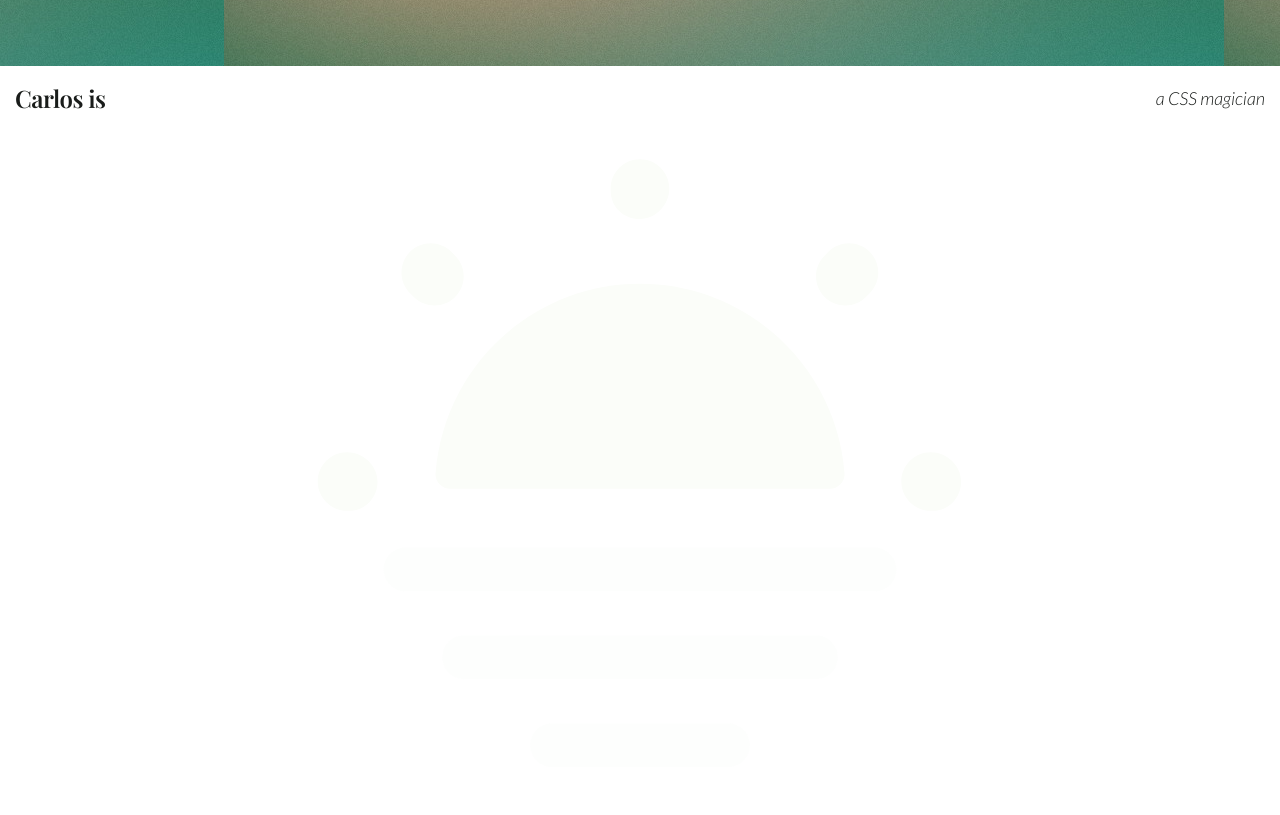
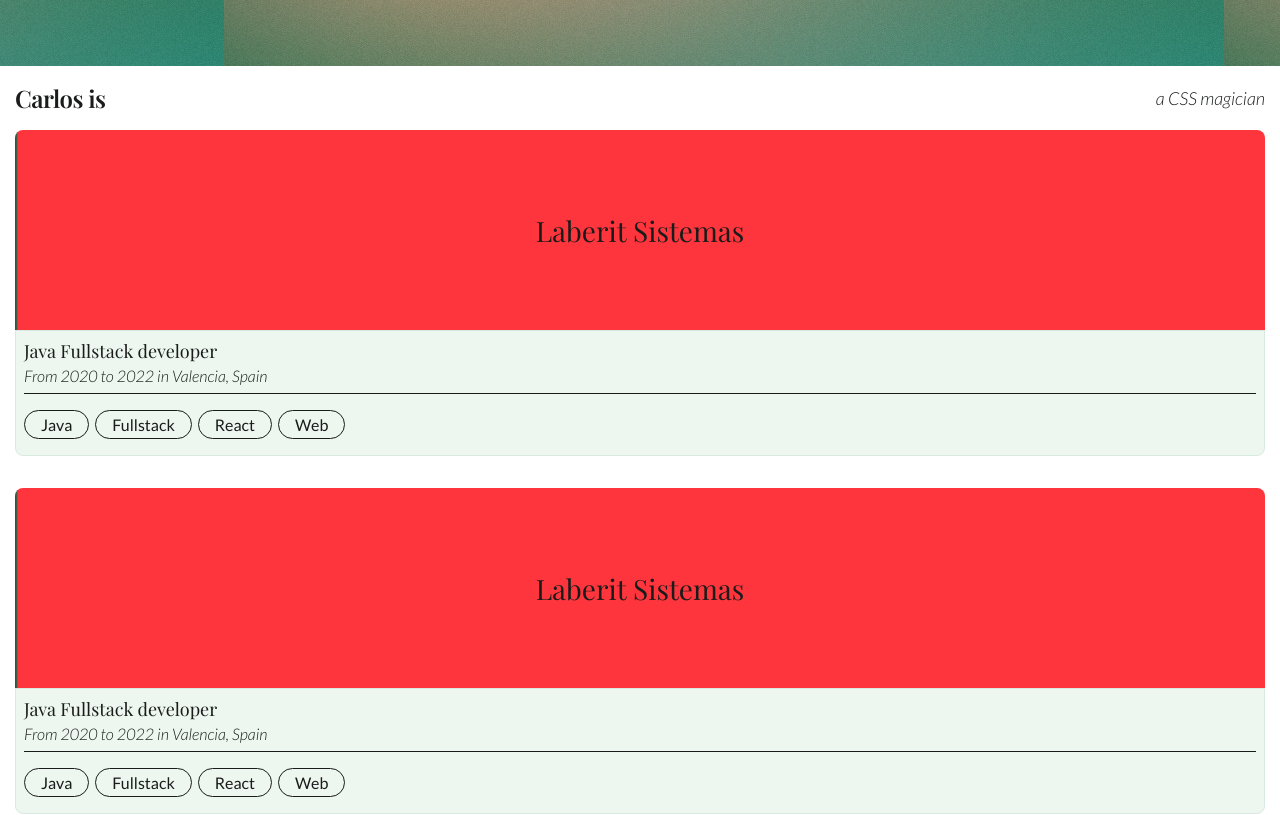
Before and after one commit to daiant/pages-2023, a Next.js app: page / in a window 1280 px wide. Shown: the part 760-1575 px from the top of the page. Built offline with nearby package versions, Linux system fonts and the light colour scheme.

Commit message:
feat(jobs) better component

```diff
--- a/src/app/page.module.scss
+++ b/src/app/page.module.scss
@@ -1,7 +1,8 @@
 .main {
-  section {
+  > section {
     padding-inline: 15px;
     scroll-margin-block-start: 70px;
+    min-height: 100vh;
     &.front {
       min-height: 100vh;
       display: flex;
--- a/src/app/page.tsx
+++ b/src/app/page.tsx
@@ -1,6 +1,5 @@
 'use client';
 
-import Bubble from '@/components/Bubble/bubble';
 import Nav from '@/components/Navigation/nav';
 import Block, { TypeBlock } from '@/components/sections/block/Block';
 import Splash from '@/components/sections/Splash/splash';
@@ -8,19 +7,25 @@
 
 const jobs: Array<TypeBlock> = [
   {
-    title: 'Java Fullstack developer at Laberit Sistemas',
+    heading: "Laberit Sistemas",
+    title: 'Java Fullstack developer',
     description: 'From 2020 to 2022 in Valencia, Spain',
-    img: '/sun.svg',
+    img: '/red.png',
+    tags: ['java', 'fullstack', 'react', 'web']
   },
   {
-    title: 'Java Fullstack developer at Laberit Sistemas',
+    heading: "Laberit Sistemas",
+    title: 'Java Fullstack developer',
     description: 'From 2020 to 2022 in Valencia, Spain',
-    img: '/sun.svg',
+    img: '/red.png',
+    tags: ['java', 'fullstack', 'react', 'web']
   },
   {
-    title: 'Java Fullstack developer at Laberit Sistemas',
+    heading: "Laberit Sistemas",
+    title: 'Java Fullstack developer',
     description: 'From 2020 to 2022 in Valencia, Spain',
-    img: '/sun.svg',
+    img: '/red.png',
+    tags: ['java', 'fullstack', 'react', 'web']
   },
 ]
 
@@ -28,7 +33,6 @@
   return (
     <main className={`${styles.main}`}>
       <Splash />
-      <div className={styles.mainPage} id='main'>
       <Nav></Nav>
       <section id='scroll-next'>
         {jobs.map((job: TypeBlock, index: number) =>
@@ -36,14 +40,11 @@
         )}
       </section>
       <section>
-          <div className={styles.info}>
         <div className="noInfo">
           <h2>Omg no info yet!!</h2>
           <h3>I don't have any hobbies :(</h3>
         </div>
-          </div>
       </section>
-      </div>
     </main>
   )
 }
--- a/src/components/sections/block/Block.tsx
+++ b/src/components/sections/block/Block.tsx
@@ -3,13 +3,26 @@
 
 export type TypeBlock = {
     img: string,
+    heading: string,
     title: string,
     description: string,
+    tags: Array<string>
 }
-export default function Block(props: { block: TypeBlock }) {
+export default function Block({ block }: { block: TypeBlock }) {
     return <div className={styles.block}>
-        <Image src={props.block.img} width={250} height={150} alt={props.block.description} />
-        <p className={styles.title}>{props.block.title}</p>
-        <p className={styles.description}>{props.block.description}</p>
+        <header>
+            <p>{block.heading}</p>
+            <Image src={block.img} fill alt={block.description} />
+        </header>
+        <main>
+            <p className={styles.title}>{block.title}</p>
+            <p className={styles.description}>{block.description}</p>
+            <div className={styles.separator}></div>
+            <ul>
+                {block.tags.map((tag: string) => {
+                    return <li className="tag" key={tag}>{tag}</li>
+                })}
+            </ul>
+        </main>
     </div>
 }
--- a/src/components/sections/block/block.module.scss
+++ b/src/components/sections/block/block.module.scss
@@ -1,9 +1,34 @@
 .block {
     margin-block-end: 32px;
-    img {
-        aspect-ratio: 16 / 9;
-        width: 100%;
-        height: auto;
+    // border: 1px solid var(--main-color);
+    header {
+        position: relative;
+        height: 200px;
+        p {
+            font-family: var(--heading-font);
+            font-size: 28px;
+            width: 100%;
+            text-align: center;
+            position: absolute;
+            top: 50%;
+            left: 50%;
+            transform: translate(-50%, -50%);
+            margin: 0;
+            z-index: 1;
+        }
+        img {
+            aspect-ratio: 16 / 9;
+            border-top-right-radius: 8px;
+            border-top-left-radius: 8px;
+        }
+    }
+    main {
+        padding-inline: 8px;
+        padding-block: 8px 16px;
+        background-color: var(--on-surface-1);
+        border: 1px solid var(--on-surface-5);
+        border-bottom-left-radius: 8px;
+        border-bottom-right-radius: 8px;
     }
     p {
         margin: 0;
@@ -18,11 +43,26 @@
         font-style: italic;
         font-weight: 200;
     }
+    .separator {
+        width: 100%;
+        height: 1px;
+        margin-block: 8px;
+        background-color: var(--main-color);
+    }
+    ul {
+        padding: 0;
+        margin: 0;
+        margin-block-start: 16px;
+        list-style: none;
+        display: flex;
+        gap: 6px;
+        flex-wrap: wrap;
+        li {
+            padding: 4px 16px;
+            font-family: var(--normal-font);
+            text-transform: capitalize;
+            border: 1px solid var(--main-color);
+            border-radius: 3rem;
+        }
+    }
 }
-// .block {
-//     margin-block-start: 13px;
-//     width: 100%;
-//     height: auto;
-//     aspect-ratio: 16 / 9;
-//     background-color: teal;
-// }
```
Also changed, not shown: src/components/Bubble/bubble.module.scss (deleted, +0 -15 lines), src/components/Bubble/bubble.tsx (deleted, +0 -13 lines), public/red.png (added). Lines whose indentation alone changed are shown as unchanged.
